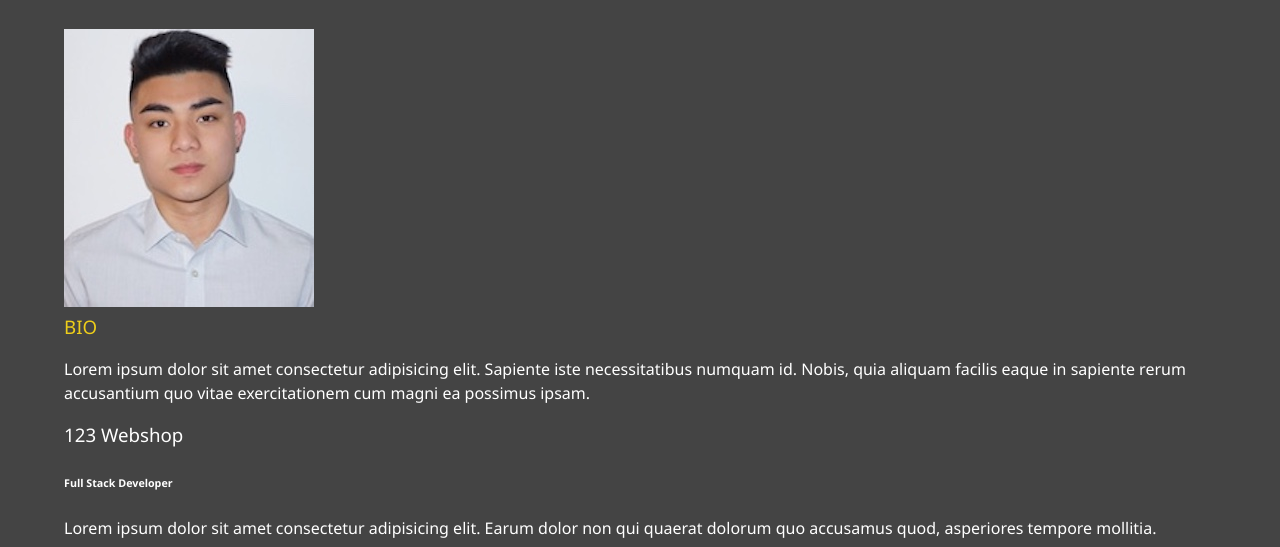
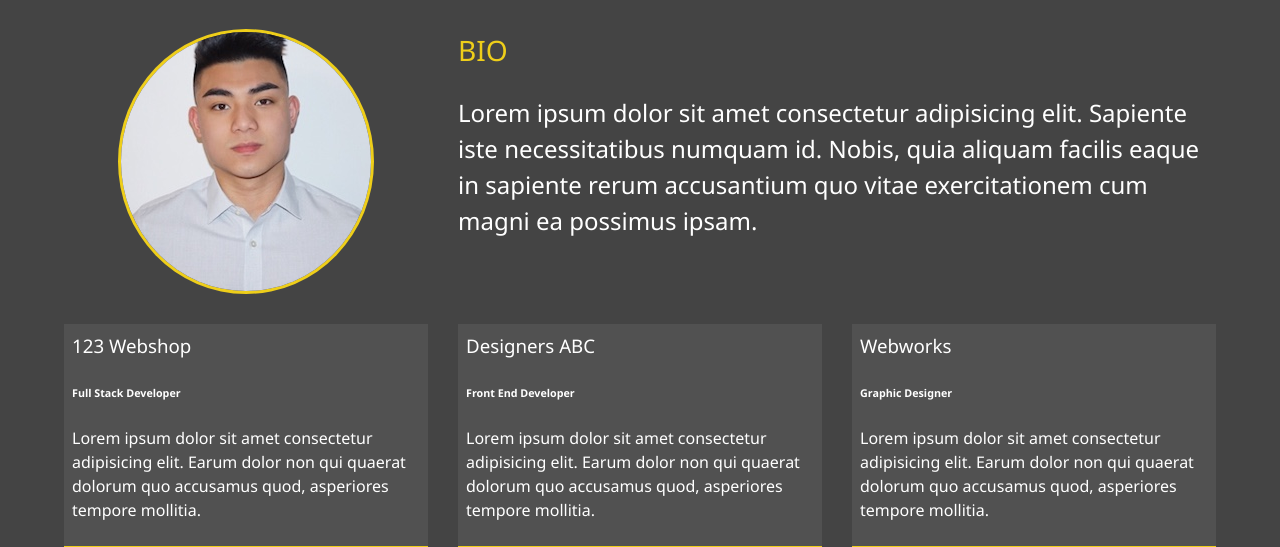
Before and after one commit to thomaszhangg/thomaszhang.me, a website: page dist/about.html in a window 1280 px wide. Shown: the part 253-800 px from the top of the page. Drawn offline with Linux system fonts and the light colour scheme.

Commit message:
about page css done, need to adjust grid proportions

```diff
--- a/scss/main.scss
+++ b/scss/main.scss
@@ -76,3 +76,42 @@ main {
     }
   }
 }
+
+.about-info {
+  display: grid;
+  grid-gap: 30px;
+  grid-template-areas:
+    'bioimage bio bio'
+    'job1 job2 job3';
+  grid-template-columns: repeat(3, 1fr);
+}
+
+.bio-image {
+  grid-area: bioimage;
+  margin: auto;
+  border-radius: 50%;
+  border: $secondary-color 3px solid;
+}
+
+.bio {
+  grid-area: bio;
+  font-size: 1.5rem;
+}
+
+.job-1 {
+  grid-area: job1;
+}
+
+.job-2 {
+  grid-area: job2;
+}
+
+.job-3 {
+  grid-area: job3;
+}
+
+.job {
+  background: lighten($primary-color, 5);
+  padding: 0.5rem;
+  border-bottom: $secondary-color 5px solid;
+}
```
Also changed, not shown: dist/about.html, dist/css/main.css.
